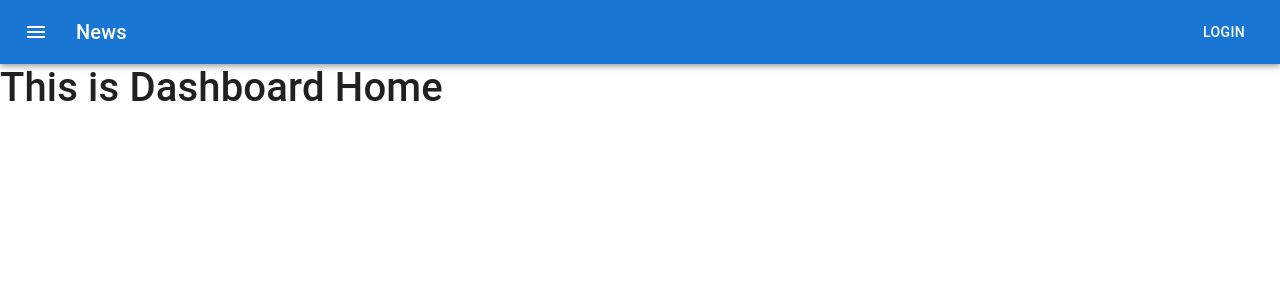
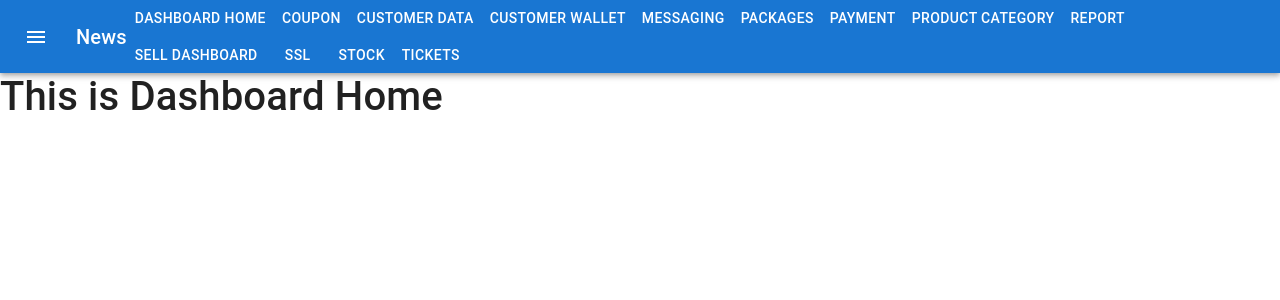
Before and after one commit to parvezaman/hawk-e-scooter-dashboard, a React (Create React App) app: page / in a window 1280 px wide. Shown: the top 300 px of the page. Built offline with nearby package versions, Linux system fonts and the light colour scheme.

Commit message:
taken all options on the nav bar

```diff
--- a/src/components/Navigation/Navigation.js
+++ b/src/components/Navigation/Navigation.js
@@ -5,9 +5,21 @@ import Button from '@mui/material/Button';
 import IconButton from '@mui/material/IconButton';
 import Toolbar from '@mui/material/Toolbar';
 import Typography from '@mui/material/Typography';
+import { makeStyles } from '@mui/styles';
+// import { makeStyles } from '@mui/styles';
 import * as React from 'react';
+import { Link } from 'react-router-dom';
 
 export default function Navigation() {
+    const useStyle = makeStyles({
+        navItems: {
+            color: '#fff',
+            textDecoration: 'none',
+            textAlign: 'end'
+        }
+    });
+
+    const { navItems } = useStyle();
     return (
         <Box sx={{ flexGrow: 1 }}>
             <AppBar position="static">
@@ -24,7 +36,22 @@ export default function Navigation() {
                     <Typography variant="h6" component="div" sx={{ flexGrow: 1 }}>
                         News
                     </Typography>
-                    <Button color="inherit">Login</Button>
+                    <Box>
+                        <Link className={navItems} to="/"><Button color="inherit">Dashboard Home</Button></Link>
+                        <Link className={navItems} to="/coupon"><Button color="inherit">Coupon</Button></Link>
+                        <Link className={navItems} to="/customerdata"><Button color="inherit">Customer Data</Button></Link>
+                        <Link className={navItems} to="/customerwallet"><Button color="inherit">Customer Wallet</Button></Link>
+                        <Link className={navItems} to="/messaging"><Button color="inherit">Messaging</Button></Link>
+                        <Link className={navItems} to="/packages"><Button color="inherit">Packages</Button></Link>
+                        <Link className={navItems} to="/payment"><Button color="inherit">Payment</Button></Link>
+                        <Link className={navItems} to="/productcategory"><Button color="inherit">Product Category</Button></Link>
+                        <Link className={navItems} to="/report"><Button color="inherit">Report</Button></Link>
+                        <Link className={navItems} to="/selldashboard"><Button color="inherit">Sell Dashboard</Button></Link>
+                        <Link className={navItems} to="/ssl"><Button color="inherit">SSL</Button></Link>
+                        <Link className={navItems} to="/stock"><Button color="inherit">Stock</Button></Link>
+                        <Link className={navItems} to="/tickets"><Button color="inherit">Tickets</Button></Link>
+                    </Box>
+
                 </Toolbar>
             </AppBar>
         </Box>
```
Also changed, not shown: src/App.js (line endings or trailing spaces).
